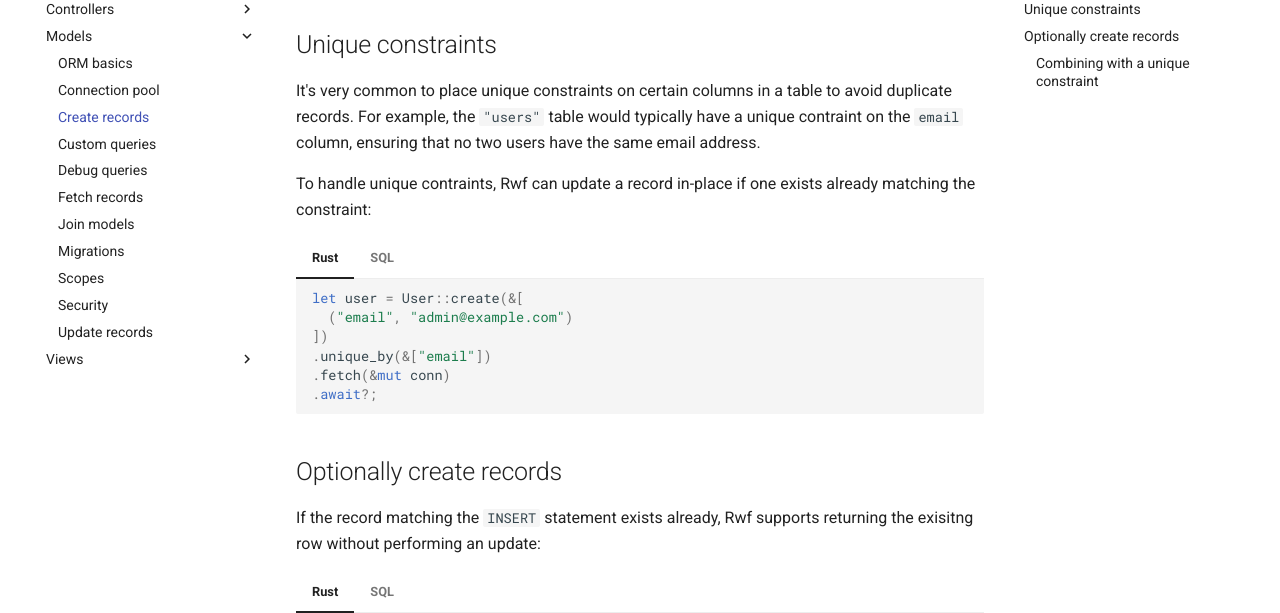
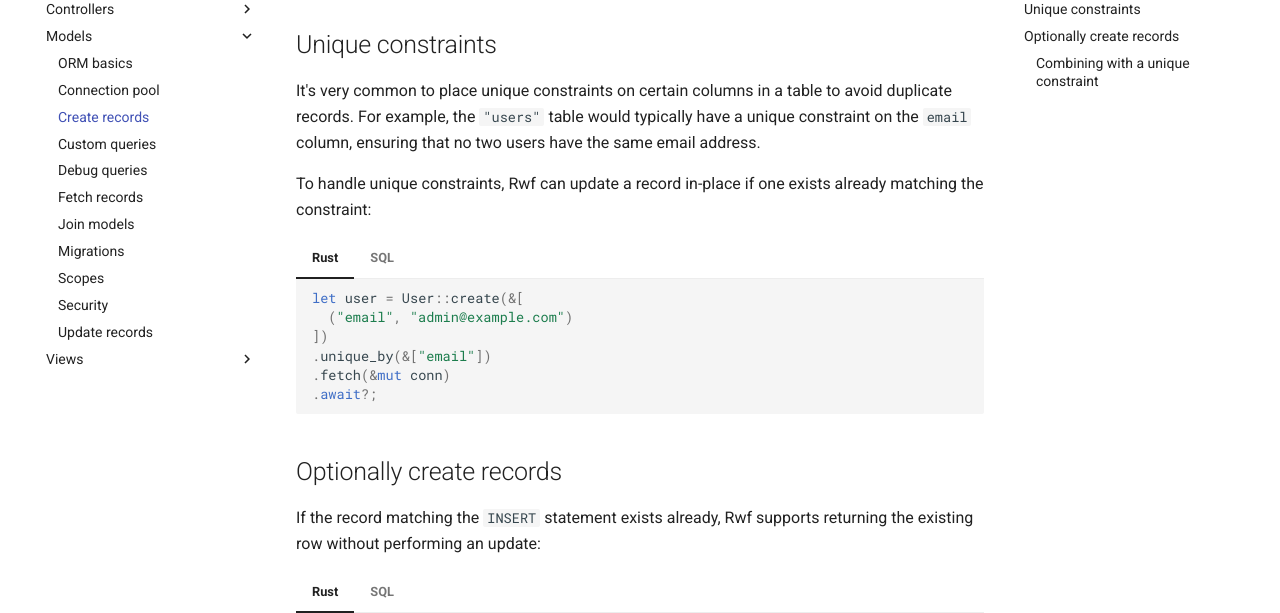
Before and after one commit to levkk/rwf, an MkDocs documentation site: the page built from docs/docs/models/create-records.md, in a window 1280 px wide and 900 px high, scrolled down 1194 px. Shown: the part 153-766 px from the top of the window. Built offline with MkDocs 1.6.1 and Material for MkDocs 9.7.7, drawn with Linux system fonts in a browser that asks for light colours.

Commit message:
spelling

````diff
--- a/docs/docs/models/create-records.md
+++ b/docs/docs/models/create-records.md
@@ -59,9 +59,9 @@ specified in our [previous example](../) has a default value `NOW()`, the curren
 ## Unique constraints
 
 It's very common to place unique constraints on certain columns in a table to avoid duplicate records. For example, the `"users"` table
-would typically have a unique contraint on the `email` column, ensuring that no two users have the same email address.
+would typically have a unique constraint on the `email` column, ensuring that no two users have the same email address.
 
-To handle unique contraints, Rwf can update a record in-place if one exists already matching the constraint:
+To handle unique constraints, Rwf can update a record in-place if one exists already matching the constraint:
 
 === "Rust"
     ```rust
@@ -82,7 +82,7 @@ To handle unique contraints, Rwf can update a record in-place if one exists alre
 
 ## Optionally create records
 
-If the record matching the `INSERT` statement exists already, Rwf supports returning the exisitng row without performing an update:
+If the record matching the `INSERT` statement exists already, Rwf supports returning the existing row without performing an update:
 
 === "Rust"
     ```rust
````
Also changed, not shown: other parts of docs/docs/models/create-records.md (+1 -1 lines), docs/docs/models/connection-pool.md (+2 -2 lines), docs/docs/models/debug-queries.md (+1 -1 lines), docs/docs/models/fetch-records.md (+2 -2 lines), docs/docs/models/join-models.md (+1 -1 lines).
